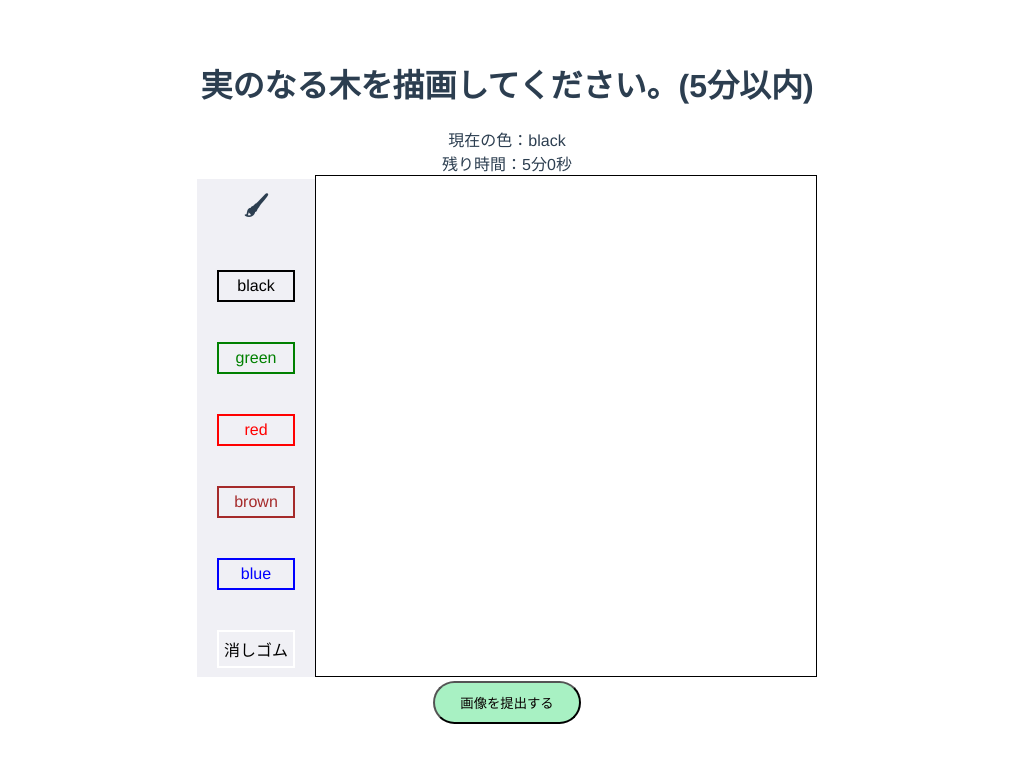
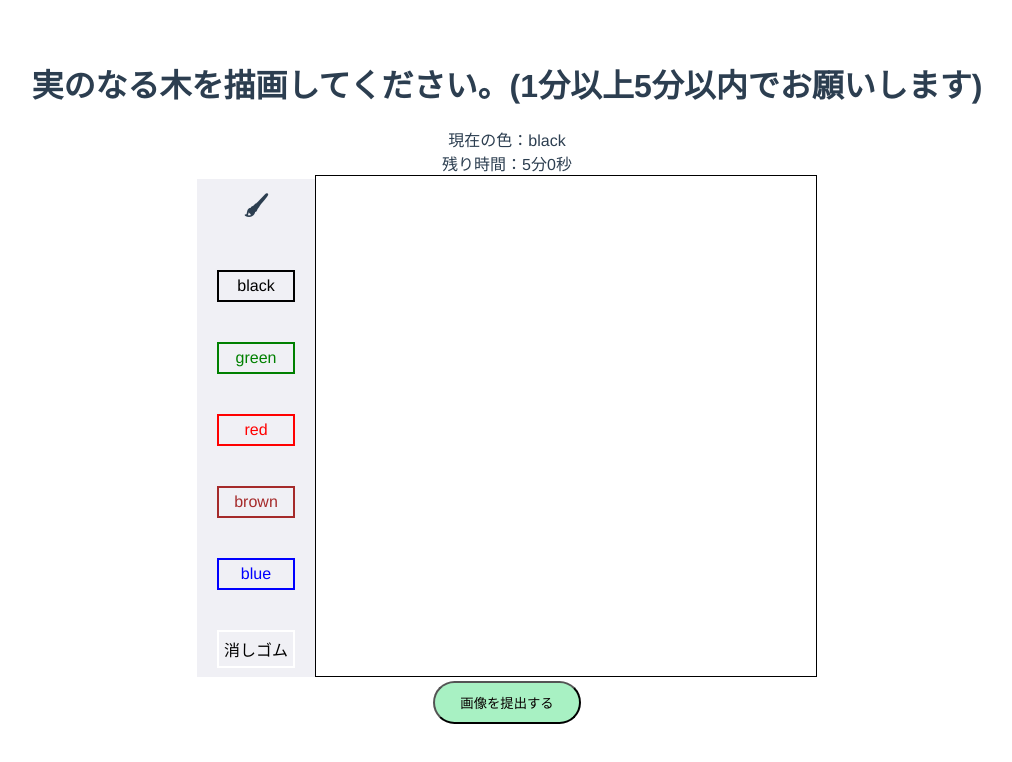
Before and after one commit to mikachi20/draw-app, a Vue app: page / in a window 1280 px wide. Both pictures are taken after a click on the button "開始する". Shown: the top 762 px of the page, without its empty margins (133-1145 px from the left). Built offline with nearby package versions, Linux system fonts and the light colour scheme.

Commit message:
微修正

```diff
--- a/src/views/testCanvas.vue
+++ b/src/views/testCanvas.vue
@@ -1,6 +1,6 @@
 <template>
   <div class="textBlock">
-    <h1>実のなる木を描画してください。(5分以内)</h1>
+    <h1>実のなる木を描画してください。(1分以上5分以内でお願いします)</h1>
   </div>
   <div class="infoBlock">
     <div id="currentColor">現在の色：{{ selectColor }}</div>
```
